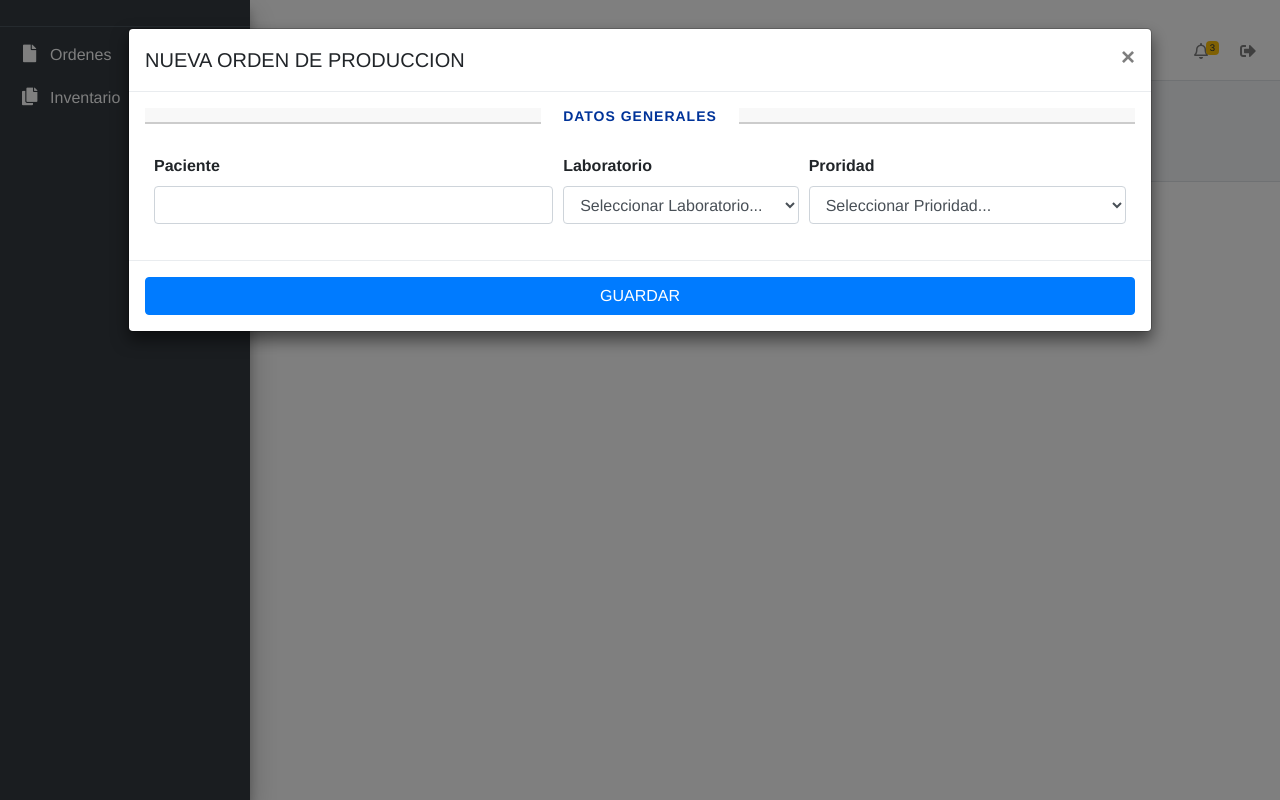
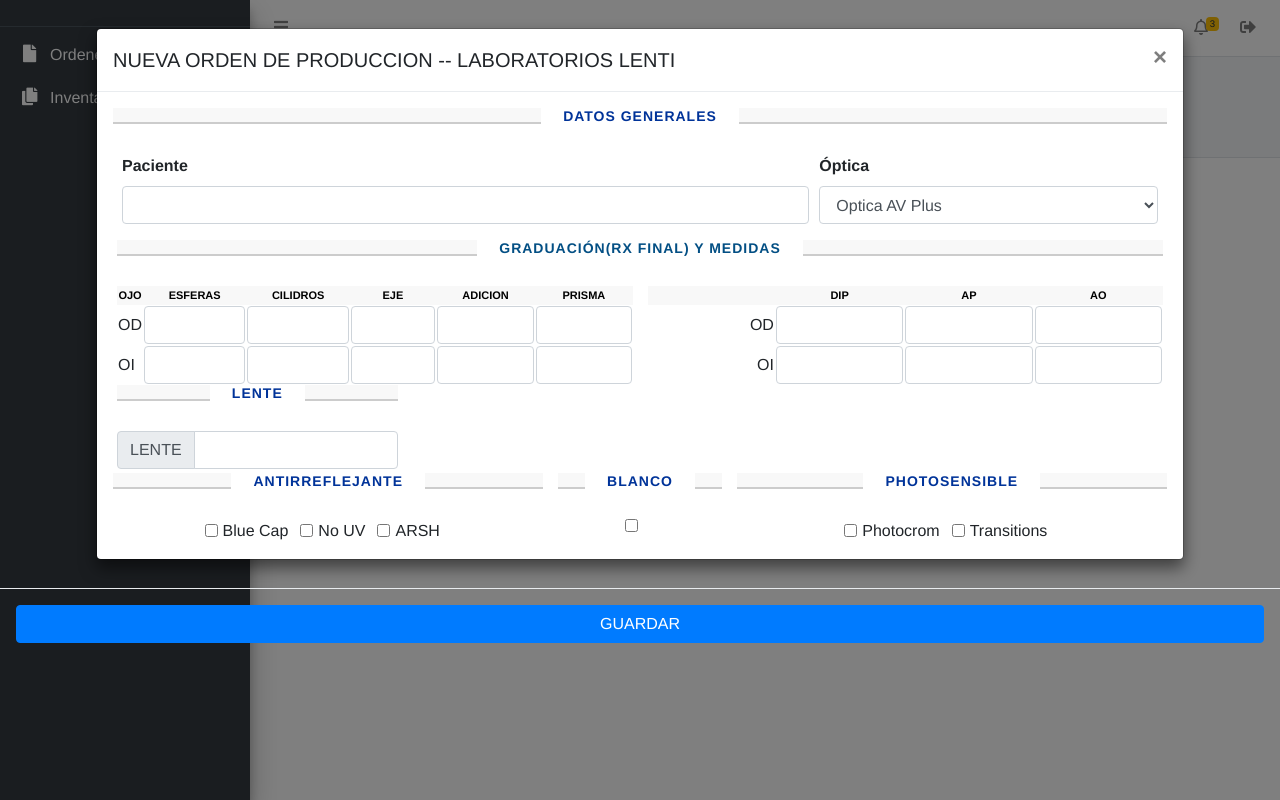
Before and after one commit to OscarGonzalez14/lenti, a PHP site: page /lenti/vistas/orden.php in a window 1280 px wide, after a click on "Crear orden". Run offline with PHP 8.4, Linux system fonts and the light colour scheme; some libraries are stand-ins or nearby versions.

Commit message:
validar tratamientos

```diff
--- a/modales/nueva_orden_lab.php
+++ b/modales/nueva_orden_lab.php
@@ -1,8 +1,15 @@
+<script>
+function disable_check(){
+  document.getElementById("bluecap").disabled = false;
+}
+
+</script>
+
 <div class="modal fade" id="nueva_orden_lab" tabindex="-1" role="dialog" aria-labelledby="exampleModalLongTitle" aria-hidden="true">
-  <div class="modal-dialog" role="document" style="max-width: 80% !important;">
+  <div class="modal-dialog" role="document" style="max-width: 85% !important;">
     <div class="modal-content">
       <div class="modal-header">
-        <h5 class="modal-title" id="exampleModalLongTitle">NUEVA ORDEN DE PRODUCCION</h5>
+        <h5 class="modal-title" id="exampleModalLongTitle">NUEVA ORDEN DE PRODUCCION -- LABORATORIOS LENTI</h5>
         <button type="button" class="close" data-dismiss="modal" aria-label="Close">
           <span aria-hidden="true">&times;</span>
         </button>
@@ -12,39 +19,154 @@
     <strong><h1>DATOS GENERALES</h1></strong>
   <div class="form-row align-items-center row" style="margin: 4px">
 
-    <div class="form-group col-sm-5">
+    <div class="form-group col-sm-8">
       <label for="inlineFormInputGroup">Paciente</label>
       <div class="input-group">
         <input type="text" class="form-control clear_orden_i" id="paciente_orden" autocomplete='off'>
       </div>
     </div>
 
-    <div class="form-group col-sm-3">
-      <label for="inputPassword4">Laboratorio</label>
+    <div class="form-group col-sm-4">
+      <label for="inputPassword4">Óptica</label>
       <select class="form-control clear_orden_i" id="laboratorio_orden" required>
-        <option value="">Seleccionar Laboratorio...</option>
-        <option value="Lomed">Lomed</option>
-        <option value="Lenti">Lenti</option>
-        <option value="Opti Procesos">Opti Procesos</option>
-        <option value="PrismaLab">PrismaLab</option>
-    </select>
+        <option value="">Optica AV Plus</option>
+      </select>
     </div>
 
-    <div class="form-group col-sm-4">
-      <label for="inputPassword4">Proridad</label>
-      <select class="form-control clear_orden_i" id="prioridad_orden" required>
-        <option value="">Seleccionar Prioridad...</option>
-        <option value="5">5 dia (Normal)</option>
-        <option value="3">3 dias (Intermedio)</option>
-        <option value="2">2 dias (Intermedio)</option>
-        <option value="1">1 dias(Urgente)</option>
-    </select>
+<div class="eight">
+  <strong><h1 style="color: #034f84">GRADUACIÓN(Rx Final) Y MEDIDAS</h1></strong>
+  <div class="row">
+  <div class="col-sm-6">
+  <table style="margin:0px;width:100%">
+    <thead class="thead-light" style="color: black;font-family: Helvetica, Arial, sans-serif;font-size: 11px;text-align: center;background: #f8f8f8">
+      <tr>
+        <th style="text-align:center">OJO</th>
+        <th style="text-align:center">ESFERAS</th>
+        <th style="text-align:center">CILIDROS</th>
+        <th style="text-align:center">EJE</th>
+        <th style="text-align:center">ADICION</th>
+        <th style="text-align:center">PRISMA</th>
+      </tr>
+    </thead>
+    <tbody>
+      <tr>
+        <td>OD</td>
+        <td> <input type="text" class="form-control clear_orden_i"  id="odesferasf_orden"  style="text-align: center"></td>
+        <td> <input type="text" class="form-control clear_orden_i"  id="odcilindrosf_orden"  style="text-align: center"></td>
+        <td> <input type="text" class="form-control clear_orden_i"  id="odejesf_orden"  style="text-align: center"></td>
+        <td> <input type="text" class="form-control clear_orden_i"  id="oddicionf_orden"  style="text-align: center"></td>
+        <td> <input type="text" class="form-control clear_orden_i"  id="odprismaf_orden"  style="text-align: center"></td>
+      </tr>
+      <tr>
+        <td>OI</td>
+        <td> <input type="text" class="form-control clear_orden_i"  id="oiesferasf_orden"   style="text-align: center"></td>
+        <td> <input type="text" class="form-control clear_orden_i"  id="oicolindrosf_orden"   style="text-align: center"></td>
+        <td> <input type="text" class="form-control clear_orden_i"  id="oiejesf_orden"   style="text-align: center"></td>
+        <td> <input type="text" class="form-control clear_orden_i"  id="oiadicionf_orden"  style="text-align: center"></td>
+        <td> <input type="text" class="form-control clear_orden_i"  id="oiprismaf_orden"  style="text-align: center"></td>
+      </tr>
+     </tbody>
+  </table>
+  </div>
+  <div class="col-sm-6" style="margin-left: 0px">
+      <table width="100%">
+      <thead class="thead-light" style="color: black;font-family: Helvetica, Arial, sans-serif;font-size: 11px;text-align: center;background: #f8f8f8">
+        <th colspan="5" style="width: 5%"></th>
+        <th colspan="5" style="width: 5%;text-align: center">DIP</th>
+        <th colspan="5" style="width: 5%;text-align: center">AP</th>
+        <th colspan="5" style="width: 5%;text-align: center">AO</th>
+      </thead>
+      <tr>
+        <td colspan="5" style="text-align:right;">OD</td>
+        <td colspan="5"><input style="text-align: center"  id="dip_od" class="form-control clear_orden_i"></td>
+        <td colspan="5"><input style="text-align: center"  id="ap_od" class="form-control clear_orden_i"></td>
+        <td colspan="5"><input style="text-align: center"  id="ao_od" class="form-control clear_orden_i"></td>
+      </tr>
+      <tr>
+        <td colspan="5" style="text-align:right;">OI</td>
+        <td colspan="5"><input style="text-align: center"  id="dip_oi" class="form-control clear_orden_i"></td>
+        <td colspan="5"><input style="text-align: center"  id="ap_oi" class="form-control clear_orden_i"></td>
+        <td colspan="5"><input style="text-align: center"  id="ao_oi" class="form-control clear_orden_i"></td>
+      </tr>
+    </table>
+  </div>
+</div>
+</div>
+<div class='row'>
+    <div class="col-sm-12">
+        <div class="eight">
+            <h1>LENTE</h1>
+            <div class="input-group">
+        <div class="input-group-prepend">
+          <div class="input-group-text">LENTE</i></div>
+        </div>
+        <input type="text" class="form-control clear_orden_i" id="lente_orden">
+      </div>
+    </div>
+        </div>
+    </div>
+</div>
+
+<div class="row">
+    <div class="col-sm-5">
+      <div class="eight" style="align-items: center">
+        <h1>ANTIRREFLEJANTE</h1>
+            <div class="d-flex justify-content-center">
+
+              <div class="form-check form-check-inline">
+                  <input class="form-check-input" type="checkbox" id="arbluecap" value="option1">
+                  <label class="form-check-label" for="inlineCheckbox1">Blue Cap</label>
+              </div>
+
+              <div class="form-check form-check-inline">
+                  <input class="form-check-input" type="checkbox" id="arnouv" value="option2">
+                  <label class="form-check-label" for="inlineCheckbox2">No UV</label>
+              </div>
+
+            <div class="form-check form-check-inline">
+              <input class="form-check-input" type="checkbox" id="arsh" value="option3">
+              <label class="form-check-label" for="inlineCheckbox3">ARSH</label>
+            </div>
+          </div>
+
+      </div>
     </div>
 
-    <input type="hidden" id="id_pac_orden">
+    <div class="col-sm-2">
+      <div class="eight">
+        <h1>BLANCO</h1>
+            <div class="d-flex justify-content-center">
+              <div class="form-check form-check-inline">
+                  <input class="form-check-input" type="checkbox" id="blanco" value="option2">
+                  <label class="form-check-label" for="inlineCheckbox2"></label>
+              </div>
+            </div>
+      </div>
+    </div>
+
+    <div class="col-sm-5">
+      <div class="eight">
+        <h1>PHOTOSENSIBLE</h1>
+            <div class="d-flex justify-content-center">
+              <div class="form-check form-check-inline">
+                  <input class="form-check-input" type="checkbox" id="photocromphoto" value="option1">
+                  <label class="form-check-label" for="inlineCheckbox1">Photocrom</label>
+              </div>
+
+              <div class="form-check form-check-inline">
+                  <input class="form-check-input" type="checkbox" id="transitionphoto" value="option2">
+                  <label class="form-check-label" for="inlineCheckbox2">Transitions</label>
+              </div>
+            </div>
+      </div>
+    </div>
+
+</div>
+</div>
+  <input type="hidden" id="id_pac_orden">
     <input type="hidden" id="id_consulta_orden">
-</div>
-</div><!--fin eigth #1-->
+  </div>
+  </div><!--fin eigth #1-->
       </div>
       <div class="modal-footer">
         <button type="button" class="btn btn-primary btn-block">GUARDAR</button>
@@ -52,3 +174,6 @@
     </div>
   </div>
 </div>
+<script>
+disable_check();
+</script>
--- a/vistas/links_plugin.php
+++ b/vistas/links_plugin.php
@@ -22,5 +22,5 @@
   <!-- summernote -->
   <link rel="stylesheet" href="../plugins/summernote/summernote-bs4.min.css">
   <link rel="stylesheet" href="../estilos/styles.css">
-  link
+
 </html>
```
Also changed, not shown: js/ordenes.js (added, +12 -0 lines), modelos/Ordenes.php (added, +14 -0 lines).
